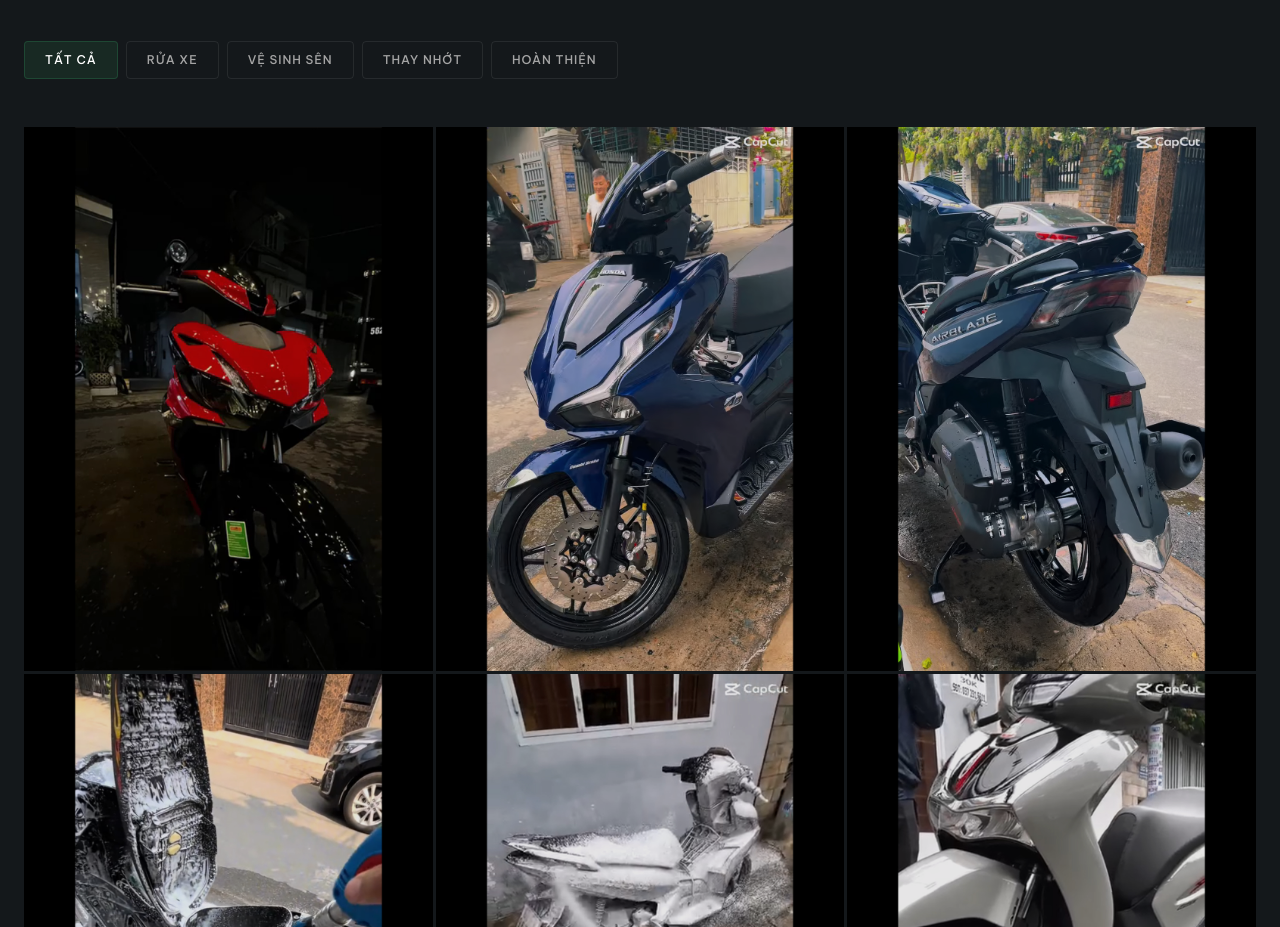
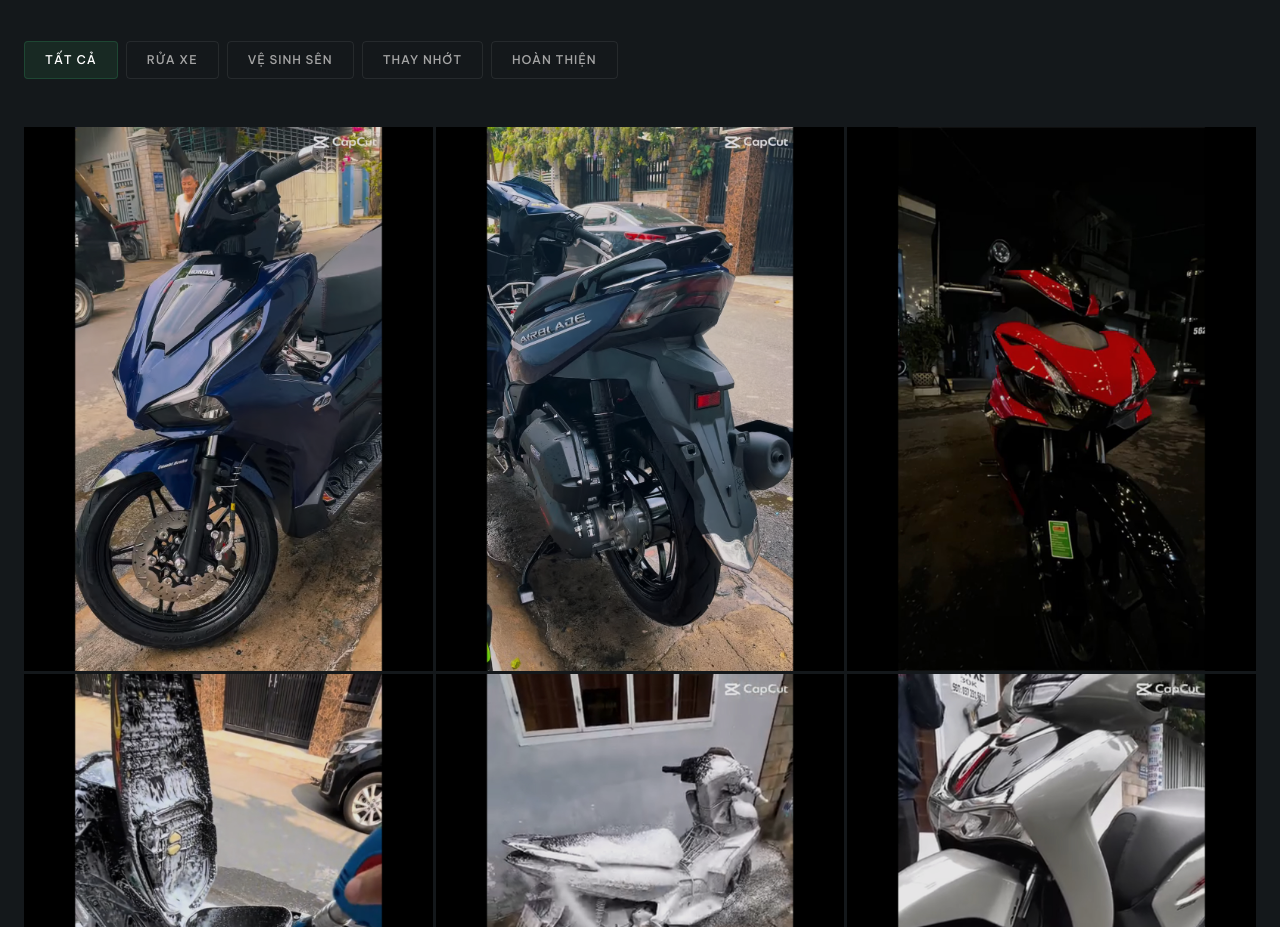
Before and after one commit to hoanglongngu77-blip/phamhaiwash, a React (Vite) app: page / in a window 1280 px wide. Shown: the part 5221-6148 px from the top of the page. Built offline with nearby package versions, Linux system fonts and the light colour scheme.

Commit message:
Update assets.ts

```diff
--- a/src/data/assets.ts
+++ b/src/data/assets.ts
@@ -10,9 +10,9 @@ export const assets = {
     premiumDetailing: '/gallery-bike-02.jpg',
   },
   gallery: [
-    { src: '/gallery-bike-01.jpg', label: 'Rửa Xe Cẩn Thận', category: 'rua-xe' },
     { src: '/gallery-bike-02.jpg', label: 'Hoàn Thiện Tuyệt Đối', category: 'hoan-thien' },
     { src: '/gallery-bike-06.jpg', label: 'Dưỡng Nhựa, Làm Bóng', category: 've-sinh-sen' },
+    { src: '/gallery-bike-01.jpg', label: 'Rửa Xe Cẩn Thận', category: 'rua-xe' },
     { src: '/1service-basic-wash.jpg', label: 'Phủ Bọt Tuyết', category: 'rua-xe' },
     { src: '/service-detailing-engine(2).jpg', label: 'Phủ Bọt Tuyết', category: 'rua-xe' },
     { src: '/gallery-bike-03.jpg', label: 'Độ Bóng Xuất Sắc', category: 'hoan-thien' },
```
